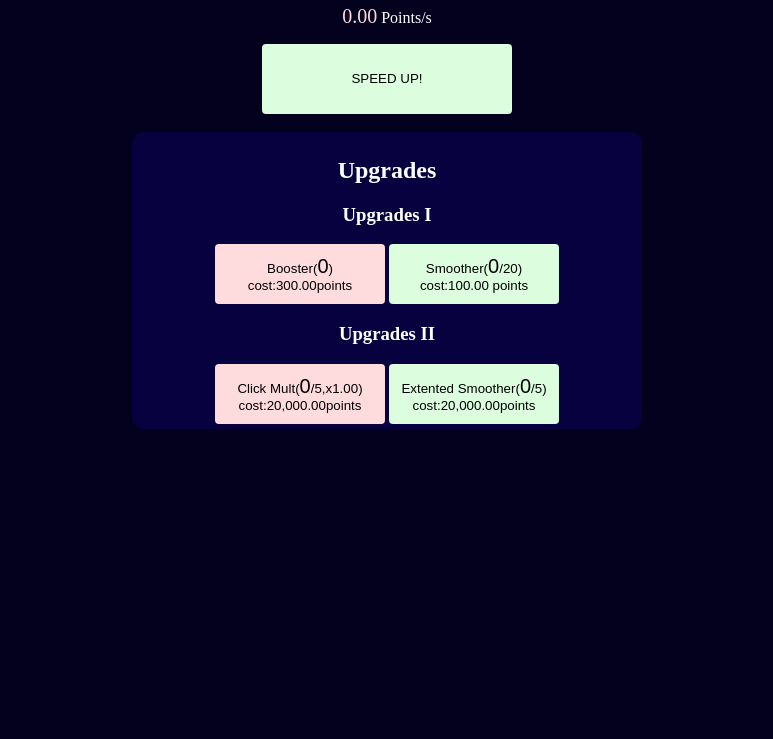
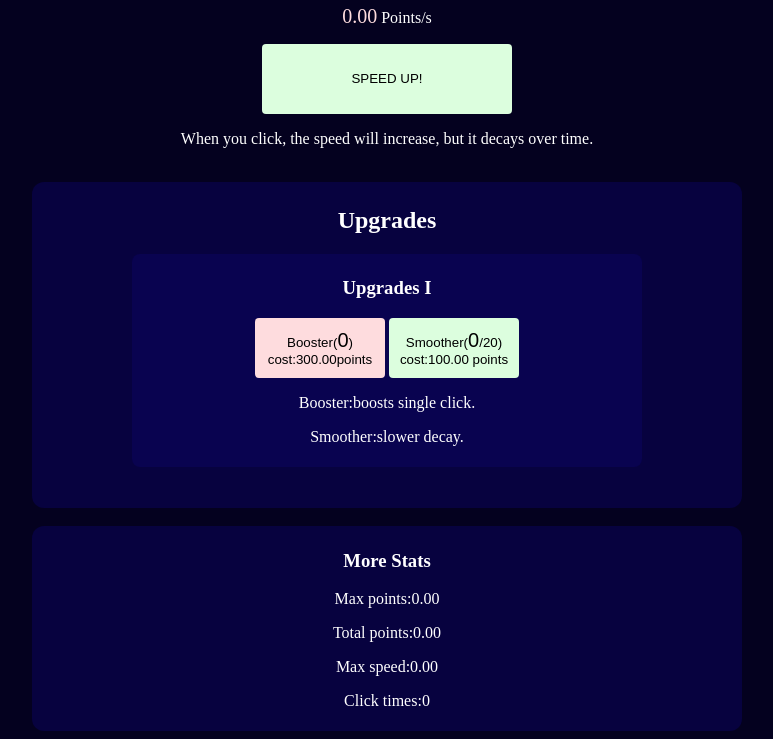
Before and after one commit to ruililcu/Sliding-Incremental, a plain HTML site: page index.html in a window 1280 px wide. Shown: the part 167-906 px from the top of the page, without its empty margins (253-1026 px from the left). Before the commit the page ends 800 px from the top, so only its background shows below. Drawn offline with Linux system fonts and the light colour scheme.

Commit message:
Add stats

```diff
--- a/index.html
+++ b/index.html
@@ -13,7 +13,7 @@
 	}
 	button
 	{
-		width:170px;
+		min-width:130px;
 		height:60px;
 		background-color:#dcfede;
 		color:black;
@@ -21,52 +21,81 @@
 		border:none;
 		transition: transform 0.25s ease;
 	}
-	.biggerButton
+	.big-button
 	{
-		width:250px;
+		min-width:250px;
 		height:70px;
 	}
-    .upgrade-card
+    .big-card
     {
-        width:500px;
+        width:700px;
         background-color:#07023f;
         border-radius:12px;
         padding:5px;
         margin:auto;
     }
+	.small-card
+    {
+        width:500px;
+        background-color:#090350;
+        border-radius:8px;
+        padding:5px;
+		margin:auto;
+    }
 	button:hover
 	{
-		transform:scale(1.2);
+		transform:scale(1.04);
 	}
 	button:active
 	{
-		transform:scale(0.9);
-		background-color:#cbedcd;
+		transform:scale(0.98);
+		opacity:0.9;
 	}
 </style>
 </head>
 <body>
 <h1>Sliding Incremental</h1>
-<p>Ver 0.2.1-alpha</p>
-<h2 id="your_point"></h2>
+<p>Ver 0.2.2-alpha</p>
+<h2 id="your-point"></h2>
 <p id="speed"></p>
-<button id="click_here" class="biggerButton" onclick="spd+=clickPower*(clickTime**(clickMultCounter/10));clickTime++;">SPEED UP!</button>
+<button id="click_here" class="big-button" onclick="spd+=clickPower*(clickTime**(clickMultCounter/10));clickTime++;">SPEED UP!</button>
 <br>
+<p>When you click, the speed will increase, but it decays over time.</p>
 <br>
-<div class="upgrade-card">
+<div class="big-card">
     <h2>Upgrades</h2>
+	<div id="upgrade-i" class="small-card">
 		<h3>Upgrades I</h3>
 		<button id="booster" style="background-color:#fedcde;" onclick="booster();"></button>
 		<button id="smoother" onclick="smoother();"></button>
+		<p>Booster:boosts single click.</p>
+		<p>Smoother:slower decay.</p>
+	</div>
 	<br>
+	<div id="upgrade-ii" style="display:none;" class="small-card">
     <h3>Upgrades II</h3>
 		<button id="clickMult" style="background-color:#fedcde;" onclick="clickMult();"></button>
 		<button id="extentedSmoother" onclick="extentedSmoother();"></button>
+		<p>Click Mult:boosts single click based on click times.</p>
+		<p>Extended Smoother:slower decay, but stronger.</p>
+	</div>
+	<br>
+</div>
+<br>
+<div class="big-card" id="stats">
+	<h3>More Stats</h3>
+	<p id="maxpt"></p>
+	<p id="totpt"></p>
+	<p id="maxspd"></p>
+	<p id="clicktimes"></p>
 </div>
 <script>
 	let pK=100;
 	let spd=0;
+	let maxspd=0;
 	let Point=0;
+	let maxpt=0;
+	let totalPoint=0;
 	let clickPower=1;
     let clickTime=0;
 	let boosterPrice=300;
@@ -76,25 +105,38 @@
 	let smootherCounter=0;
     let clickMultCounter=0;
 	let extentedSmootherCounter=0;
-	let ptscr=document.getElementById("your_point");
+	let ptscr=document.getElementById("your-point");
 	let spdscr=document.getElementById("speed");
 	let boosterupg=document.getElementById("booster");
 	let smootherupg=document.getElementById("smoother");
     let clickMultupg=document.getElementById("clickMult");
 	let extentedSmootherupg=document.getElementById("extentedSmoother");
+	let upgcardII=document.getElementById("upgrade-ii");
+	let maxptscr=document.getElementById("maxpt");
+	let totptscr=document.getElementById("totpt");
+	let maxspdscr=document.getElementById("maxspd");
+	let clicktimescr=document.getElementById("clicktimes");
 	function update()
 	{
 		spd*=(1-1/(pK*(extentedSmootherCounter+1)));
 		Point+=spd/60;
+		totalPoint+=spd/60;
+		maxpt=Math.max(Point,maxpt);
+		maxspd=Math.max(maxspd,spd);
 		ptscr.innerHTML="You have <span style=\"color:#dcfede;font-size:30px\">"+SimpleFormat(Point)+"</span> Points";
 		spdscr.innerHTML="<span style=\"color:#fedcde;font-size:20px\">"+SimpleFormat(spd)+"</span> Points/s";
 		boosterupg.innerHTML="Booster(<span style=\"font-size:20px\">"+boosterCounter+
-            "</span>) cost:"+SimpleFormat(boosterPrice)+"points";
-		smootherupg.innerHTML="Smoother(<span style=\"font-size:20px\">"+smootherCounter+"</span>/20) cost:100.00 points";
+            "</span>)<br>cost:"+SimpleFormat(boosterPrice)+"points";
+		smootherupg.innerHTML="Smoother(<span style=\"font-size:20px\">"+smootherCounter+"</span>/20)<br>cost:100.00 points";
         clickMultupg.innerHTML="Click Mult(<span style=\"font-size:20px\">"+clickMultCounter+"</span>/5,x"+
             SimpleFormat((clickTime**(clickMultCounter/10)))+")</br> cost:"+SimpleFormat(clickMultPrice)+"points";
-		extentedSmootherupg.innerHTML="Extented Smoother(<span style=\"font-size:20px\">"+
+		extentedSmootherupg.innerHTML="Extended Smoother(<span style=\"font-size:20px\">"+
             extentedSmootherCounter+"</span>/5)</br>cost:"+SimpleFormat(extentedSmootherPrice)+"points";
+		maxptscr.innerHTML="Max points:"+SimpleFormat(maxpt);
+		totptscr.innerHTML="Total points:"+SimpleFormat(totalPoint);
+		maxspdscr.innerHTML="Max speed:"+SimpleFormat(maxspd);
+		clicktimescr.innerHTML="Click times:"+clickTime;
+		if(totalPoint>5000)upgcardII.style.display="block";
 	}
 	function fastUpgrade(coin,price,eff,k=0,maxk=1)
 	{
```
Lines whose indentation alone changed are shown as unchanged.
